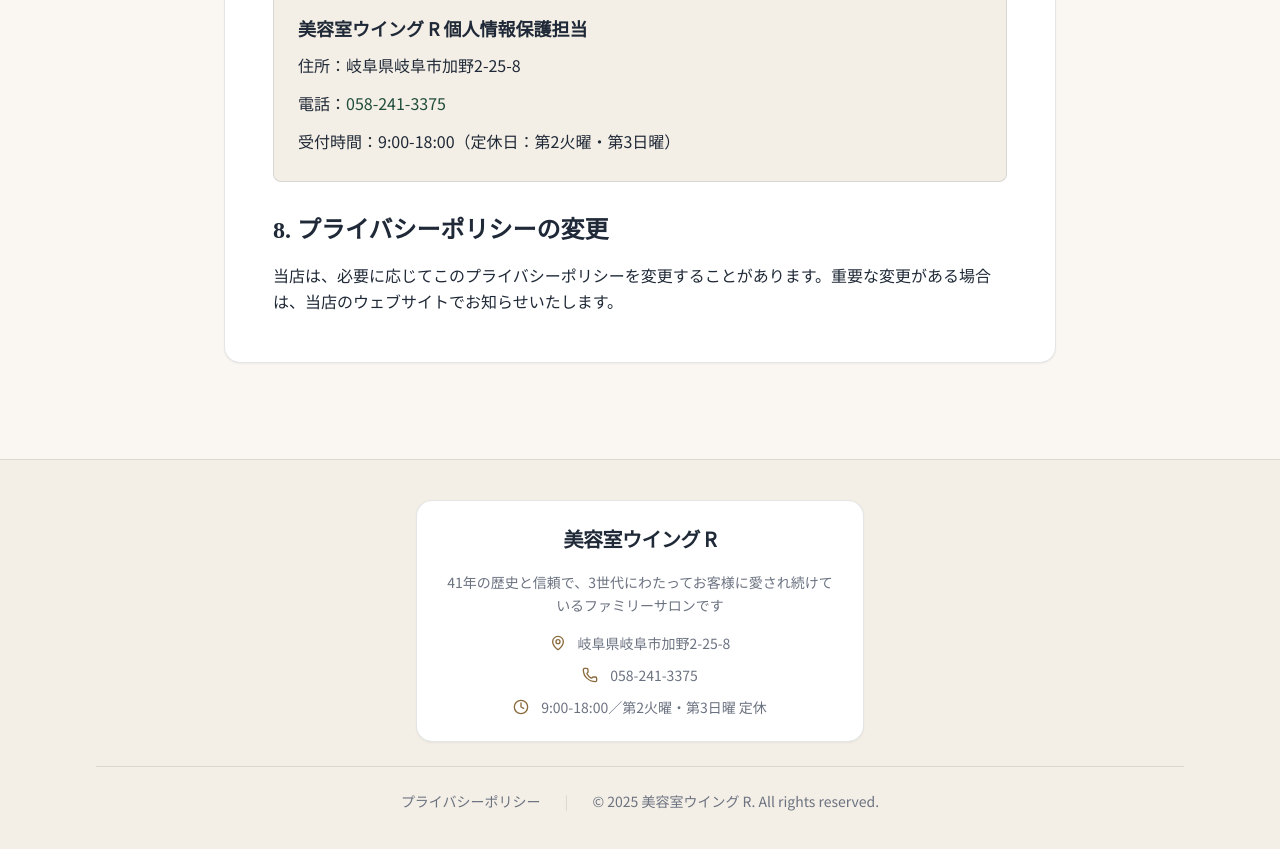
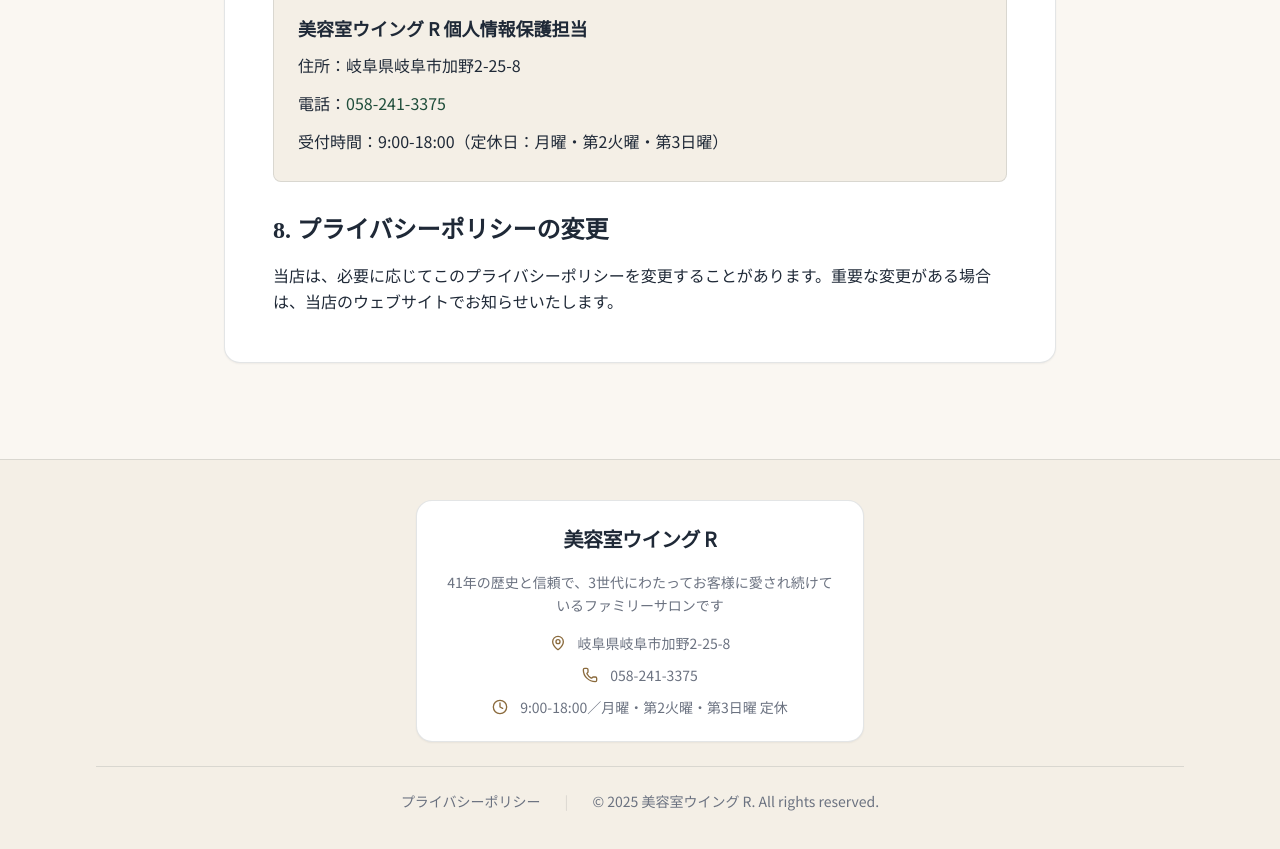
Before and after one commit to eight42910/hair-salon-wingr, a Next.js app: page /privacy in a window 1280 px wide. Shown: the part 2620-3469 px from the top of the page. Built offline with nearby package versions, Linux system fonts and the light colour scheme.

Commit message:
Develop (#76)
* 画像削除

* ナビゲーションの位置の修正 (#72)

* Pr/main sync (#73)

* chore: update sitemap.xml

* Design一新

* hero修正

* ””

* ビルドエラー修正 (#74)

* chore(ui): update business hours

* fix(ui): mark monday as closed

```diff
--- a/src/app/contact/layout.tsx
+++ b/src/app/contact/layout.tsx
@@ -3,7 +3,7 @@ import { Metadata } from 'next';
 export const metadata: Metadata = {
   title: 'お問い合わせ・ご予約 | 美容室ウイング R',
   description:
-    '美容室ウイング Rへのお問い合わせ・ご予約はこちら。お電話またはお問い合わせフォームからお気軽にご連絡ください。営業時間：9:00-18:00、第2火曜・第3日曜 定休',
+    '美容室ウイング Rへのお問い合わせ・ご予約はこちら。お電話またはお問い合わせフォームからお気軽にご連絡ください。営業時間：9:00-18:00、月曜・第2火曜・第3日曜 定休',
   openGraph: {
     title: 'お問い合わせ・ご予約 | 美容室ウイング R',
     description:
--- a/src/app/contact/page.tsx
+++ b/src/app/contact/page.tsx
@@ -51,7 +51,7 @@ export default function ContactPage() {
             <p className="text-sm text-muted mb-4">
               営業時間：9:00〜18:00
               <br />
-              定休日：第2火曜・第3日曜
+              定休日：月曜・第2火曜・第3日曜
             </p>
             <a
               href="tel:058-241-3375"
--- a/src/app/layout.tsx
+++ b/src/app/layout.tsx
@@ -136,7 +136,6 @@ export default function RootLayout({
                 {
                   '@type': 'OpeningHoursSpecification',
                   dayOfWeek: [
-                    'Monday',
                     'Tuesday',
                     'Wednesday',
                     'Thursday',
--- a/src/app/privacy/page.tsx
+++ b/src/app/privacy/page.tsx
@@ -166,7 +166,7 @@ export default function PrivacyPage() {
                         058-241-3375
                       </a>
                     </p>
-                    <p>受付時間：9:00-18:00（定休日：第2火曜・第3日曜）</p>
+                    <p>受付時間：9:00-18:00（定休日：月曜・第2火曜・第3日曜）</p>
                   </div>
                 </div>
               </section>
--- a/src/components/layout/Footer.tsx
+++ b/src/components/layout/Footer.tsx
@@ -32,7 +32,7 @@ export const Footer = () => {
               </div>
               <div className="flex items-center justify-center">
                 <Clock className="w-4 h-4 mr-3 text-accent2 flex-shrink-0" />
-                <span>9:00-18:00／第2火曜・第3日曜 定休</span>
+                <span>9:00-18:00／月曜・第2火曜・第3日曜 定休</span>
               </div>
             </div>
           </div>
--- a/src/components/layout/MobileMenu.tsx
+++ b/src/components/layout/MobileMenu.tsx
@@ -148,7 +148,7 @@ export const MobileMenu = ({ isOpen, onClose }: MobileMenuProps) => {
                 <div className="flex items-center text-accent transition-colors duration-200">
                   <Clock className="w-4 h-4 mr-2" />
                   <span className="text-sm">
-                    9:00 - 18:00／第2火曜・第3日曜 定休
+                    9:00 - 18:00／月曜・第2火曜・第3日曜 定休
                   </span>
                 </div>
                 <div className="flex items-start text-accent transition-colors duration-200">
--- a/src/components/sections/Access.tsx
+++ b/src/components/sections/Access.tsx
@@ -22,7 +22,7 @@ const accessInfo = [
   {
     icon: Clock,
     title: '営業時間',
-    content: '9:00 - 18:00（第2火曜・第3日曜 定休）',
+    content: '9:00 - 18:00（定休日：月曜・第2火曜・第3日曜）',
   },
   {
     icon: Car,
@@ -32,7 +32,7 @@ const accessInfo = [
 ];
 
 const businessHours = [
-  { day: '月曜日', hours: '9:00 - 18:00' },
+  { day: '月曜日', hours: '定休日' },
   { day: '火曜日', hours: '9:00 - 18:00（第2火曜定休）' },
   { day: '水曜日', hours: '9:00 - 18:00' },
   { day: '木曜日', hours: '9:00 - 18:00' },
@@ -215,7 +215,7 @@ export const Access = () => {
                     お電話でのご予約
                   </h4>
                   <p className="text-sm text-muted mb-4">
-                    営業時間内（9:00-18:00）
+                    営業時間内（9:00-18:00／定休日：月曜・第2火曜・第3日曜）
                   </p>
                   <a
                     href="tel:058-241-3375"
--- a/src/lib/email.ts
+++ b/src/lib/email.ts
@@ -65,7 +65,7 @@ export async function sendConfirmationEmail(data: ContactFormData) {
       <h3>美容室ウイング R</h3>
       <p>住所：岐阜県岐阜市加野2-25-8<br>
       電話：058-241-3375<br>
-      営業時間：9:00-18:00（定休日：第2火曜・第3日曜）</p>
+      営業時間：9:00-18:00（定休日：月曜・第2火曜・第3日曜）</p>
 
       <p><small>※このメールは自動送信です。</small></p>
     `,
```
Also changed, not shown: 1 other file (tests, documents, lock files or other folders).
